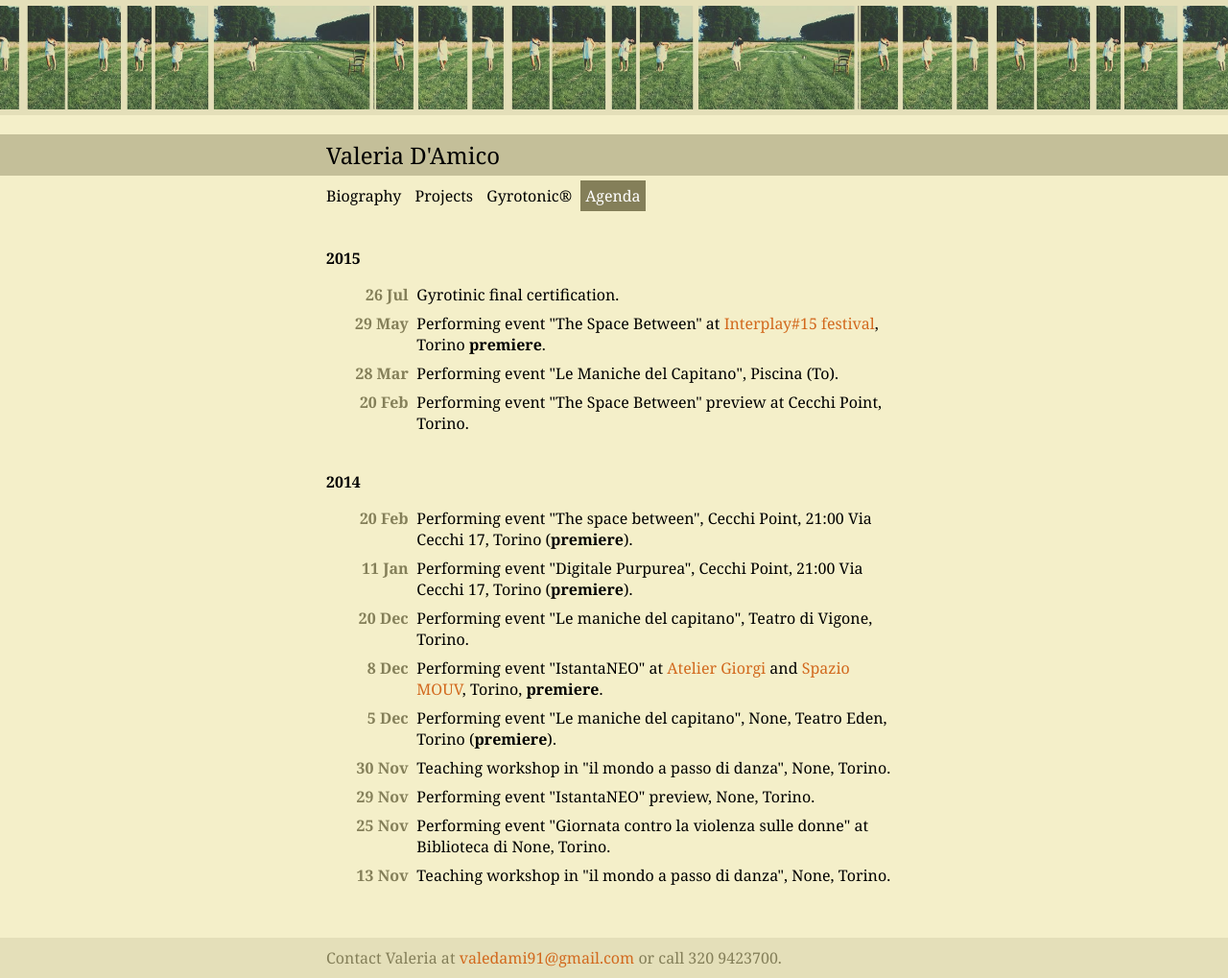
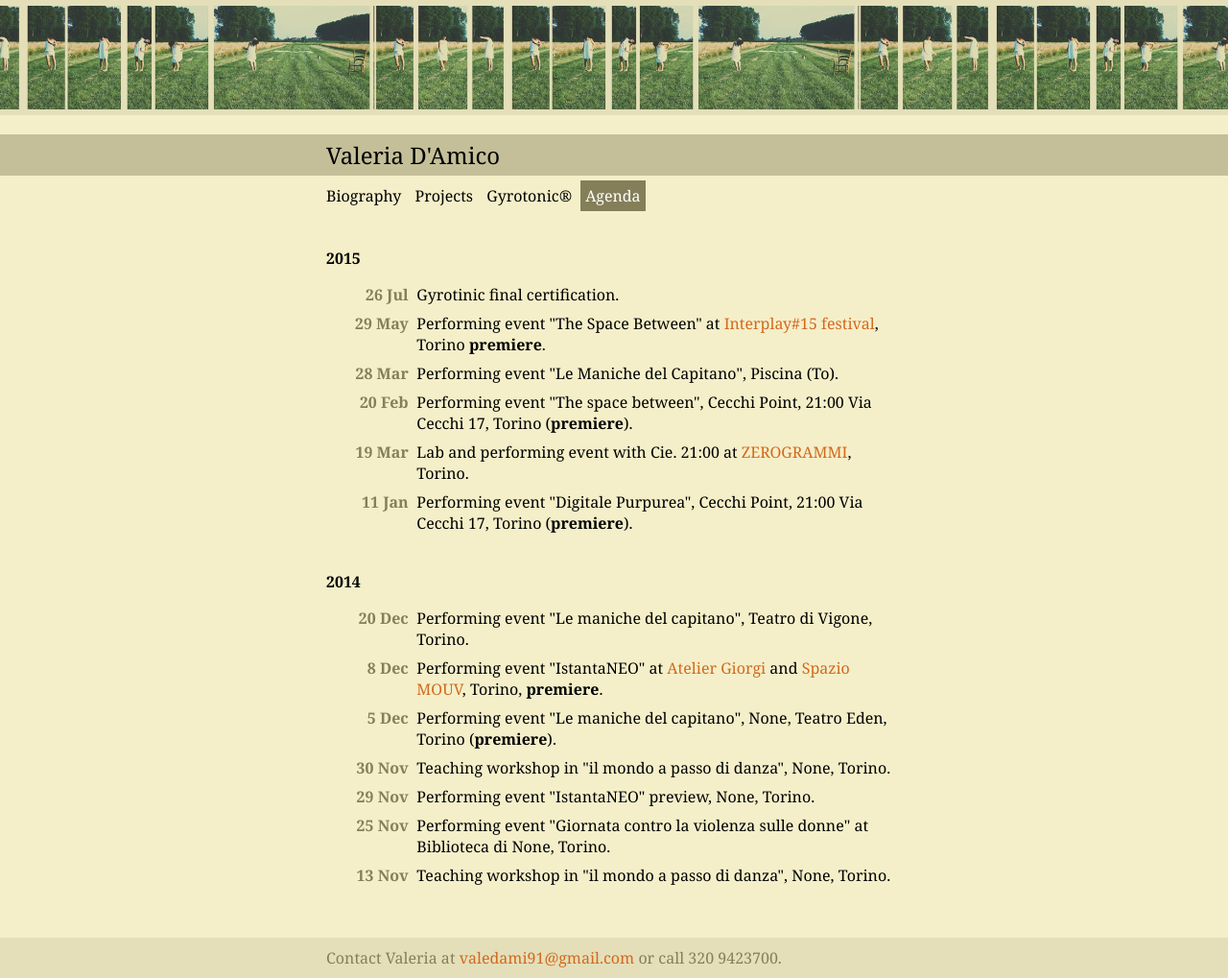
Before and after one commit to valedami/valedami.github.io, a Jekyll site: the page built from agenda.md, in a window 1280 px wide. Shown: the whole page at 96% size. Built offline with Jekyll 4.4.1, drawn with Linux system fonts in a browser that asks for light colours; Markdown is read by kramdown in place of the engine named in the settings.

Commit message:
add agenda item

```diff
--- a/agenda.md
+++ b/agenda.md
@@ -9,21 +9,25 @@ title: Agenda
 <dt>26 Jul</dt>
 <dd>Gyrotinic final certification.</dd>
 <dt>29 May</dt>
-<dd>Performing event "The Space Between" at <a href="http://www.mosaicodanza.it/mosaicohome.htm">Interplay#15 festival</a>,
+<dd>Performing event "The Space Between" at <a
+href="http://www.mosaicodanza.it/mosaicohome.htm">Interplay#15 festival</a>,
 Torino <b>premiere</b>.</dd>
 <dt>28 Mar</dt>
 <dd>Performing event "Le Maniche del Capitano", Piscina (To).</dd>
 <dt>20 Feb</dt>
-<dd>Performing event "The Space Between" preview at Cecchi Point, Torino.</dd>
+<dd>Performing event "The space between", Cecchi Point, 21:00 Via Cecchi 17,
+Torino (<b>premiere</b>).</dd>
+<dt>19 Mar</dt>
+<dd>Lab and performing event with Cie. 21:00 at <a
+href="http://www.zerogrammi.org/#!alcesti-secondo-movimento/cs4j">ZEROGRAMMI</a>,
+Torino.</dd>
+<dt>11 Jan</dt>
+<dd>Performing event "Digitale Purpurea", Cecchi Point, 21:00 Via Cecchi 17, Torino (<b>premiere</b>).</dd>
 </dl>
 
 ## 2014
 
 <dl>
-<dt>20 Feb</dt>
-<dd>Performing event "The space between", Cecchi Point, 21:00 Via Cecchi 17, Torino (<b>premiere</b>).</dd>
-<dt>11 Jan</dt>
-<dd>Performing event "Digitale Purpurea", Cecchi Point, 21:00 Via Cecchi 17, Torino (<b>premiere</b>).</dd>
 <dt>20 Dec</dt>
 <dd>Performing event "Le maniche del capitano", Teatro di Vigone, Torino.</dd>
 <dt>8 Dec</dt>
```
